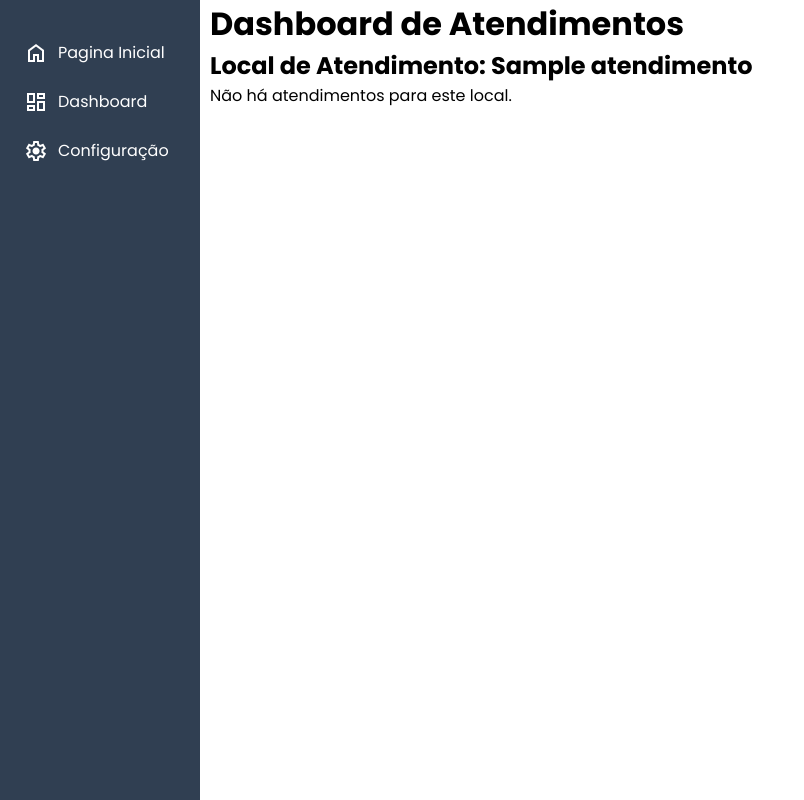
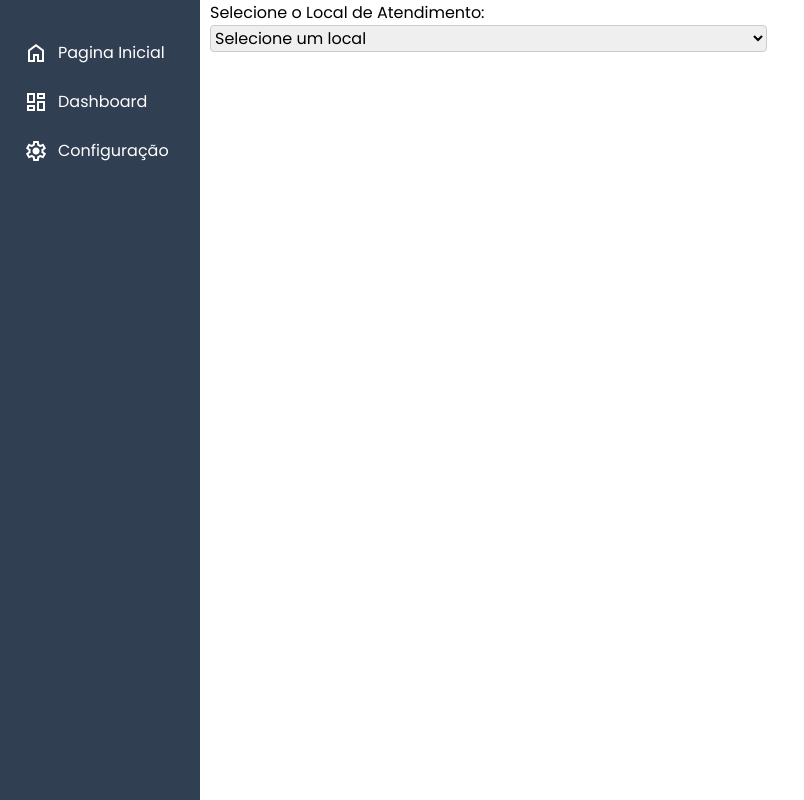
Before and after one commit to johnvmp275/hakaton-tomi, a PHP site: page /dashboard in a window 1280 px wide. Shown: the whole page, without its empty margins (0-804 px from the left). Run offline with PHP 8.4, Linux system fonts and the light colour scheme; tables that the repository leaves empty or names only in its code hold one stand-in row (values such as "Sample post").

Commit message:
remodelamento-arquivo

```diff
--- a/app/resources/dashboard.php
+++ b/app/resources/dashboard.php
@@ -1,95 +1,36 @@
 <?php
-include("app/Database/connect.php");
+include("app/Database/connect.php"); // Inclui a conexão com o banco de dados
 
 // Consulta para trazer os locais de atendimento
 $sql_locais = "SELECT id_local, nome_local FROM locais_atendimento";
 $result_locais = $conn->query($sql_locais);
-
-// Função para buscar atendimentos por local
-function getAtendimentosPorLocal($conn, $id_local) {
-    $sql = "SELECT
-                pessoas.nome_paciente AS nomePaciente,
-                atendimentos.data_atendimento,
-                atendimentos.atendente_nome,
-                pessoas.genero,
-                atendimentos.observacao
-            FROM atendimentos
-            JOIN pessoas ON atendimentos.pessoa_id = pessoas.idPaciente
-            WHERE atendimentos.localAtendimento = ?
-            ORDER BY atendimentos.data_atendimento DESC";
-
-    if ($stmt = $conn->prepare($sql)) {
-        $stmt->bind_param("s", $id_local);
-        $stmt->execute();
-        $result = $stmt->get_result();
-        return $result;
-    }
-    return null;
-}
 ?>
 
-<!DOCTYPE html>
-<html lang="pt-br">
-
-<head>
-    <meta charset="UTF-8">
-    <meta name="viewport" content="width=device-width, initial-scale=1.0">
-    <title>Dashboard</title>
-    <link rel="stylesheet" href="./app/resources/css/style-dashboard.css">
-</head>
-
-<body>
-
-    <main>
-        <div class="container">
-            <h1>Dashboard de Atendimentos</h1>
+<!-- Formulário com select para selecionar o local -->
+<form method="GET" action="">
+    <label for="local_atendimento">Selecione o Local de Atendimento:</label>
+    <select name="local_atendimento" id="local_atendimento">
+        <option value="">Selecione um local</option>
 
         <?php
         // Verificar se há locais de atendimento
         if ($result_locais->num_rows > 0) {
+            // Criar opções para o select
             while ($local = $result_locais->fetch_assoc()) {
-                    $id_local = $local['id_local'];  // Usando o ID do local
-                    echo "<h2>Local de Atendimento: " . $local['nome_local'] . "</h2>";
-
-                    // Buscar os atendimentos desse local
-                    $atendimentos = getAtendimentosPorLocal($conn, $id_local);
-
-                    if ($atendimentos && $atendimentos->num_rows > 0) {
-                        echo "<table border='1'>
-                                <thead>
-                                    <tr>
-                                        <th>Nome da Pessoa</th>
-                                        <th>Data e Hora</th>
-                                        <th>Atendente</th>
-                                        <th>Sexo</th>
-                                        <th>Observações</th>
-                                    </tr>
-                                </thead>
-                                <tbody>";
-                        while ($atendimento = $atendimentos->fetch_assoc()) {
-                            echo "<tr>
-                                    <td>" . $atendimento['nomePaciente'] . "</td>
-                                    <td>" . $atendimento['data_atendimento'] . "</td>
-                                    <td>" . $atendimento['atendente_nome'] . "</td>
-                                    <td>" . $atendimento['genero'] . "</td>
-                                    <td>" . $atendimento['observacao'] . "</td>
-                                  </tr>";
-                        }
-                        echo "</tbody></table>";
-                    } else {
-                        echo "<p>Não há atendimentos para este local.</p>";
-                    }
+                $id_local = $local['id_local'];
+                $nome_local = htmlspecialchars($local['nome_local']); // Proteção contra XSS
+                // Exibir cada local como uma opção
+                echo "<option value='$id_local'>$nome_local</option>";
             }
         } else {
-                echo "<p>Nenhum local de atendimento encontrado.</p>";
+            echo "<option value=''>Nenhum local encontrado</option>";
         }
+        ?>
 
+    </select>
+</form>
+
+<?php
 // Fechar a conexão com o banco de dados
 $conn->close();
 ?>
-        </div>
-    </main>
-
-</body>
-
-</html>
```
Also changed, not shown: app/resources/config.php (added, +102 -0 lines), app/resources/configuracoes.php (deleted, +0 -118 lines). Lines whose indentation alone changed are shown as unchanged.
